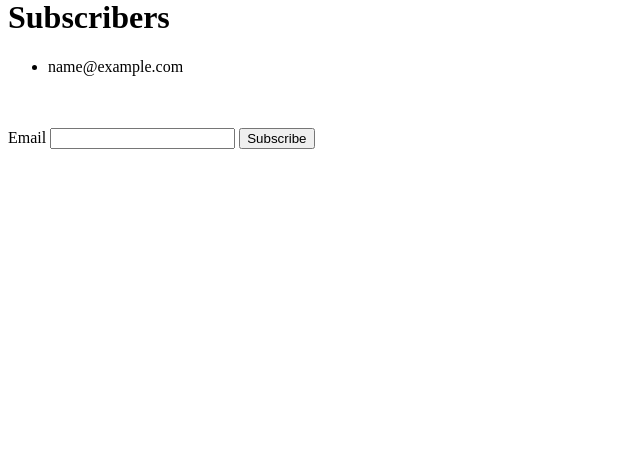
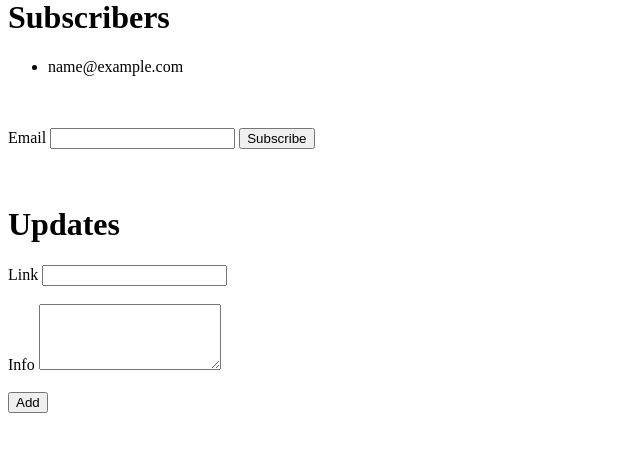
Before and after one commit to gromadco/locograph, a Flask app: template src/templates/place.html in a window 1280 px wide. Shown: the part 138-590 px from the top of the page, without its empty margins (0-640 px from the left). Run offline with Flask 2, Linux system fonts and the light colour scheme; the template is opened without the code that fills it: most values are stand-ins (such as "Sample title", 1, 10 or a date in 2020).

Commit message:
add update for place

```diff
--- a/src/main.py
+++ b/src/main.py
@@ -35,7 +35,7 @@ class UserPlace(db.Model):
 
 
 class Update(db.Model):
-    place = db.ReferenceProperty(Place)
+    place = db.ReferenceProperty(Place, collection_name='place_updates')
     link = db.LinkProperty()
     info = db.TextProperty(indexed=False)
     added_at = db.DateTimeProperty(auto_now_add=True)
@@ -132,33 +132,47 @@ def place_page(place_id=None):
 
     if request.method == 'POST':
         print request.form
-
-        email = request.form.get('email', '')
-        if email not in [u.email for u in User.all()]:
-            u = User(
-                email=email,
-                suscribed_at=datetime.datetime.now())
-            u.put()
-            print "email {0} was added".format(u.email)
-        else:
-            u = User.gql("WHERE email = '{0}'".format(email)).get()
-            print "email {0} already exists!".format(u.email)
-
-        print u
         p = Place.get_by_id(place_id)
         print p
 
-        if u.email not in [pm.user.email for pm in p.place_memberships.order('-user')]:
-            if u.user_memberships.count() >= 4:
-                return "This user has maximum subscribing"
+        # for add subscriber form
+        if 'email' in request.form:
+            email = request.form.get('email', '')
+            if email not in [u.email for u in User.all()]:
+                u = User(
+                    email=email,
+                    suscribed_at=datetime.datetime.now())
+                u.put()
+                print "email {0} was added".format(u.email)
+            else:
+                u = User.gql("WHERE email = '{0}'".format(email)).get()
+                print "email {0} already exists!".format(u.email)
 
-            up = UserPlace(
-                user=u,
-                place=p
+            print u
+
+            if u.email not in [pm.user.email for pm in p.place_memberships.order('-user')]:
+                if u.user_memberships.count() >= 4:
+                    return "This user has maximum subscribing"
+
+                up = UserPlace(
+                    user=u,
+                    place=p
+                )
+                up.put()
+            else:
+                return "This user already exists in subscribers!"
+
+        # for add update form
+        elif 'update_link' in request.form and 'update_info' in request.form:
+            update_link = request.form.get('update_link', '')
+            update_info = request.form.get('update_info', '')
+            u = Update(
+                place=p,
+                link=update_link,
+                info=update_info
             )
-            up.put()
-        else:
-            return "This user already exists in subscribers!"
+            u.put()
+            print u
 
     p = Place.get_by_id(place_id)
     subscribers = [su.user for su in p.place_memberships.order('-user')]
--- a/src/templates/place.html
+++ b/src/templates/place.html
@@ -16,13 +16,25 @@
       <li>{{ s.email }}</li>
       {% endfor %}
     </ul>
+  <br/><br/>
 
-  <br/><br/>
   <form action="" method="POST">
     <span>Email</span>
     <input type="text" name="email" required>
     <input type="submit" value="Subscribe">
   </form>
+  <br/><br/>
+
+  <h1>Updates</h1>
+  <form action="" method="POST">
+    <span>Link</span>
+    <input type="text" name="update_link" required>
+    <br/><br/>
+    <span>Info</span>
+    <textarea name="update_info" maxlength="500" rows="4" value=""></textarea>
+    <br/><br/>
+    <input type="submit" value="Add">
+  </form>
 
 </body>
 </html>
```
